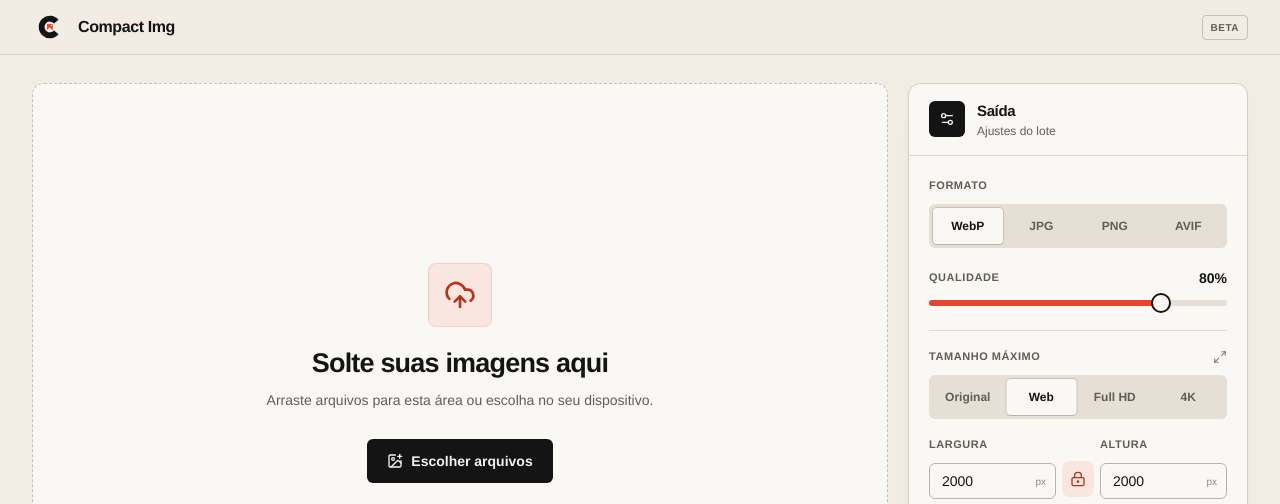
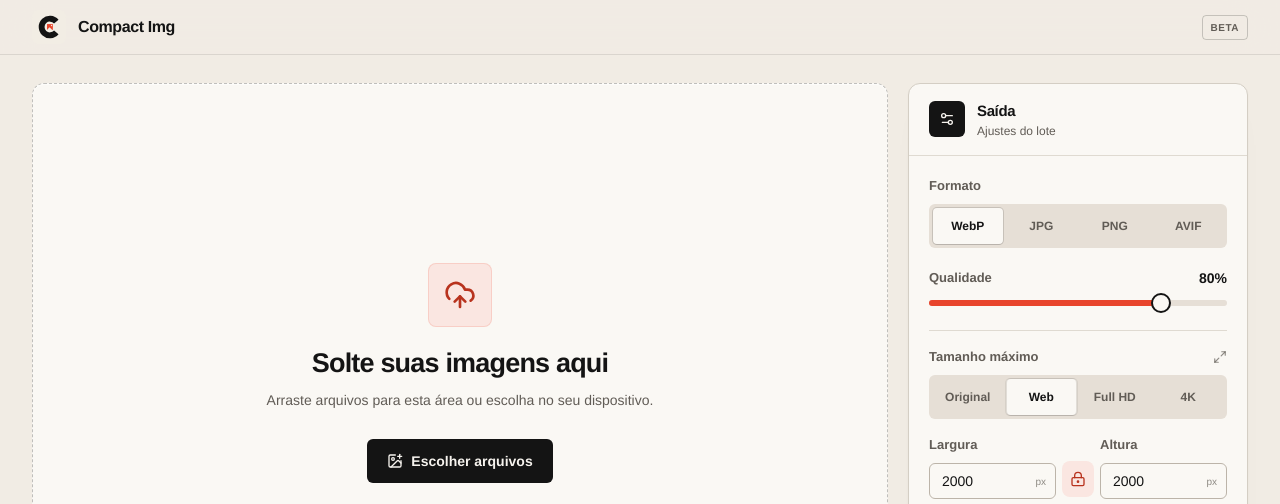
Before and after one commit to dougkusanagi/compact-img, a Next.js app: page /beta in a window 1280 px wide. Shown: the top 504 px of the page. Built offline with nearby package versions, Linux system fonts and the light colour scheme.

Commit message:
Refine download settings labels and grouping
- Use sentence-case field labels
- Group save-location controls for clearer download preferences

```diff
--- a/src/components/beta-image-workspace.tsx
+++ b/src/components/beta-image-workspace.tsx
@@ -104,11 +104,11 @@ function SettingField({
     <div className={cn("grid gap-2", className)}>
       <div className="flex min-h-5 items-center justify-between gap-2">
         {htmlFor ? (
-          <Label htmlFor={htmlFor} className="text-[11px] font-semibold uppercase tracking-wider text-muted-foreground">
+          <Label htmlFor={htmlFor} className="text-[13px] font-semibold text-muted-foreground">
             {label}
           </Label>
         ) : (
-          <span id={labelId} className="text-[11px] font-semibold uppercase tracking-wider text-muted-foreground">
+          <span id={labelId} className="text-[13px] font-semibold text-muted-foreground">
             {label}
           </span>
         )}
@@ -317,6 +317,7 @@ function OutputSettings({
                 onCheckedChange={(checked) => update("stripMetadata", checked)}
               />
             ) : null}
+            <div role="group" aria-label="Local de salvamento" className="grid gap-2.5 rounded-md bg-muted/50 px-3 py-2.5">
               <SettingField label="Destino do download" htmlFor="beta-download-mode">
                 <div className="relative">
                   <select
@@ -333,22 +334,7 @@ function OutputSettings({
                 </div>
               </SettingField>
               {downloadPreferences.mode === "same-folder" ? (
-              <>
-                <PreferenceToggle
-                  id="beta-auto-download"
-                  label={isDesktop ? "Baixar ao concluir" : "Baixar ZIP ao concluir"}
-                  checked={downloadPreferences.autoDownload}
-                  disabled={disabled}
-                  onCheckedChange={(checked) => updateDownload("autoDownload", checked)}
-                />
-                <PreferenceToggle
-                  id="beta-remove-downloaded"
-                  label="Remover da fila após baixar"
-                  checked={downloadPreferences.removeAfterDownload}
-                  disabled={disabled}
-                  onCheckedChange={(checked) => updateDownload("removeAfterDownload", checked)}
-                />
-                <div className="grid gap-2 rounded-md bg-muted/50 px-3 py-2.5">
+                <div className="grid gap-2 border-t border-border/70 pt-2.5">
                   <div className="flex items-center justify-between gap-3">
                     <Label htmlFor="beta-subfolder" className="text-[13px] font-medium leading-snug text-foreground/80">
                       Salvar em subpasta
@@ -372,6 +358,24 @@ function OutputSettings({
                     />
                 ) : null}
               </div>
+              ) : null}
+            </div>
+            {downloadPreferences.mode === "same-folder" ? (
+              <>
+                <PreferenceToggle
+                  id="beta-auto-download"
+                  label={isDesktop ? "Baixar ao concluir" : "Baixar ZIP ao concluir"}
+                  checked={downloadPreferences.autoDownload}
+                  disabled={disabled}
+                  onCheckedChange={(checked) => updateDownload("autoDownload", checked)}
+                />
+                <PreferenceToggle
+                  id="beta-remove-downloaded"
+                  label="Remover da fila após baixar"
+                  checked={downloadPreferences.removeAfterDownload}
+                  disabled={disabled}
+                  onCheckedChange={(checked) => updateDownload("removeAfterDownload", checked)}
+                />
               </>
             ) : null}
           </div>
```
Also changed, not shown: 1 other file (tests, documents, lock files or other folders). Lines whose indentation alone changed are shown as unchanged.
